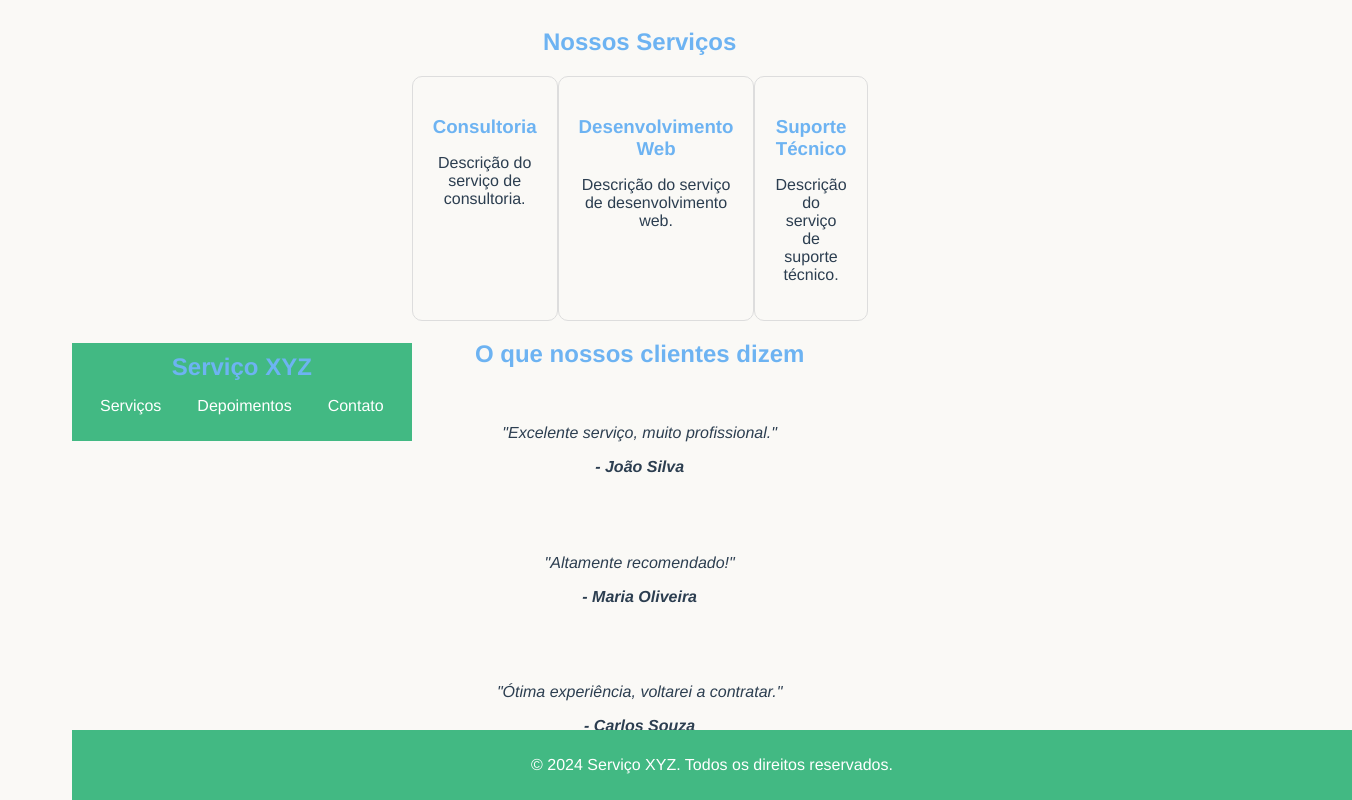
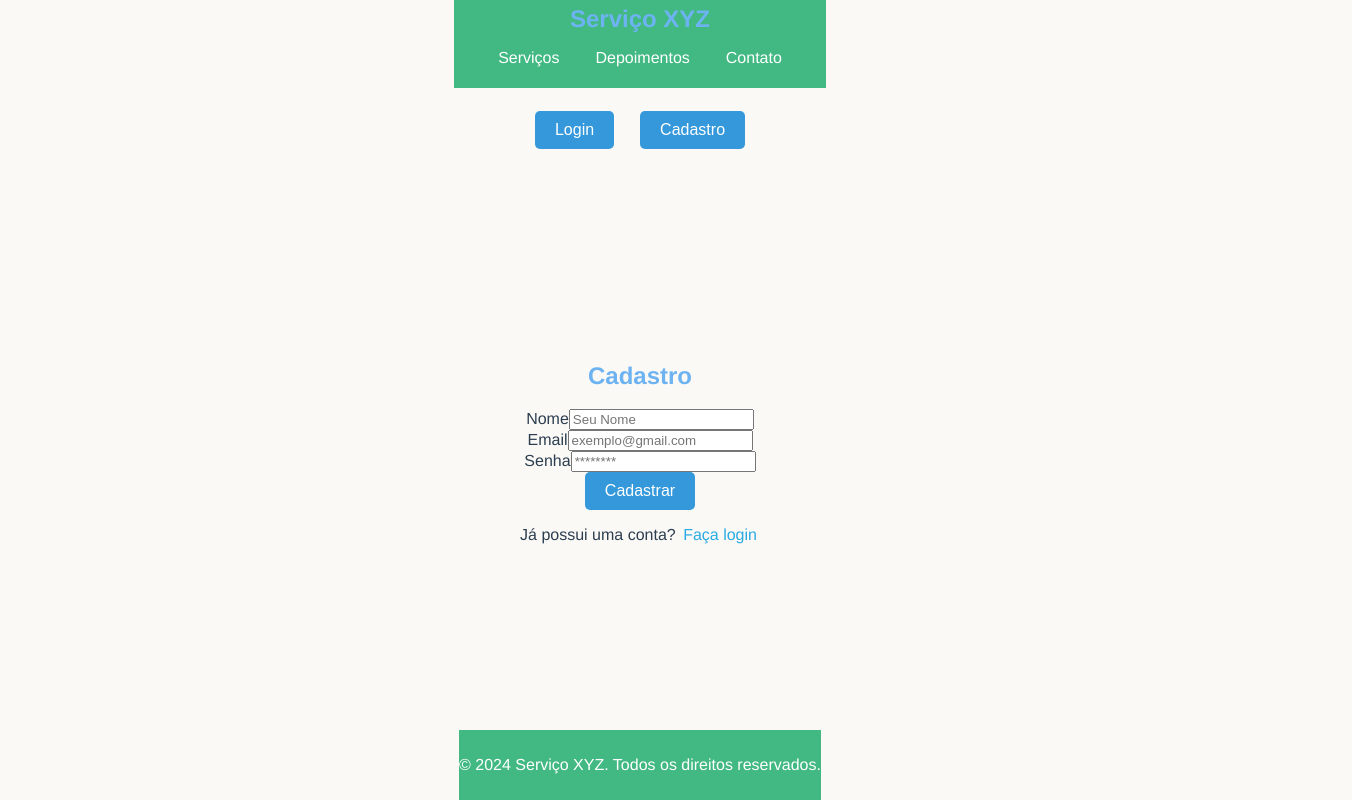
Before and after one commit to CesarSoldier/Projeto-Provy, a Vue app in the folder ProjetoProvy/: page /cadastro in a window 1280 px wide. Shown: the whole page, 1352 px wide, since content can reach past the window. Built offline with nearby package versions, Linux system fonts and the light colour scheme.

Commit message:
01/09 telas de login e cadastro
Apenas os paginas visuais sem as funcionalidades, e também inserção da mecânica de rotas (vue-router)

```diff
--- a/ProjetoProvy/package.json
+++ b/ProjetoProvy/package.json
@@ -9,7 +9,8 @@
     "build": "vite build"
   },
   "dependencies": {
-    "vue": "^3.4.29"
+    "vue": "^3.4.29",
+    "vue-router": "^4.4.3"
   },
   "devDependencies": {
     "@vitejs/plugin-vue": "^5.0.5",
--- a/ProjetoProvy/src/App.vue
+++ b/ProjetoProvy/src/App.vue
@@ -1,15 +1,32 @@
 <template>
   <div id="app">
     <header-component />
-    <main>
-      <service-list />
-      <testimonials />
+
+    <div class="navigation-buttons">
+      <router-link to="/login">
+        <button class="btn">Login</button>
+      </router-link>
+      <router-link to="/cadastro">
+        <button class="btn">Cadastro</button>
+      </router-link>
+    </div>
+
+    <main class="main-content">
+      <div v-if="$route.path === '/'">
+        <service-list />
+        <testimonials />
+      </div>
+
+      <router-view v-else />
     </main>
+
     <footer-component />
   </div>
 </template>
 
 <script>
+document.title = 'Provy';
+
 import HeaderComponent from './components/HeaderComponent.vue';
 import ServiceList from './components/ServiceList.vue';
 import Testimonials from './components/Testimonials.vue';
@@ -28,9 +45,53 @@ export default {
 
 <style>
 #app {
+  display: flex;
+  flex-direction: column; /* Flexbox para organizar os elementos verticalmente */
+  align-items: center; /* Centraliza os elementos horizontalmente */
+  justify-content: space-between; /* Espaçamento entre os elementos */
+  min-height: 100vh; /* Faz com que o conteúdo ocupe a tela inteira */
   font-family: Avenir, Helvetica, Arial, sans-serif;
   text-align: center;
   color: #2c3e50;
-  margin-top: 0;
+  margin: 0; /* Remove a margem padrão */
+}
+
+.header-component,
+.footer-component {
+  width: 100%; /* Garante que o cabeçalho e o rodapé ocupem toda a largura */
+}
+
+.main-content {
+  flex: 1; /* Faz com que o conteúdo principal ocupe o espaço restante */
+  display: flex;
+  flex-direction: column;
+  align-items: center;
+  justify-content: center; /* Centraliza o conteúdo principal verticalmente */
+  padding: 20px; /* Espaçamento interno */
+  width: 100%; /* Ocupa toda a largura disponível */
+  max-width: 1200px; /* Limita a largura máxima */
+  box-sizing: border-box; /* Inclui padding e border no tamanho total do elemento */
+}
+
+.navigation-buttons {
+  display: flex;
+  justify-content: center;
+  margin: 20px 0;
+  gap: 20px;
+}
+
+.btn {
+  padding: 10px 20px;
+  background-color: #3498db;
+  color: white;
+  border: none;
+  border-radius: 5px;
+  cursor: pointer;
+  font-size: 16px;
+  transition: background-color 0.3s ease;
+}
+
+.btn:hover {
+  background-color: #2980b9;
 }
 </style>
--- a/ProjetoProvy/src/assets/base.css
+++ b/ProjetoProvy/src/assets/base.css
@@ -1,28 +1,20 @@
+/* base.css */
+
 :root {
   --color-primary: #6DB3F2;
-  /* Azul Claro */
   --color-secondary: #080A23;
-  /* Azul Escuro */
   --color-background: #FAF9F6;
-  /* Cinza Claro */
   --color-text: #FFFFFF;
-  /* Branco */
-
   --color-border: var(--color-secondary);
   --color-heading: var(--color-primary);
   --color-link: #29ABE2;
-  /* Azul do link na tela */
   --color-link-hover: #1D7CAB;
 }
 
-@media (prefers-color-scheme: dark) {
+
+/* Adicione regras para tamanhos de tela menores */
+@media (max-width: 768px) {
   :root {
-    --color-background: #FAF9F6;
-    /* Azul Escuro */
-    --color-text: #FFFFFF;
-    /* Branco */
-    --color-heading: var(--color-primary);
-    --color-link: #29ABE2;
-    --color-link-hover: #1D7CAB;
+    /* Ajuste cores ou outros estilos se necessário */
   }
 }
--- a/ProjetoProvy/src/assets/main.css
+++ b/ProjetoProvy/src/assets/main.css
@@ -1,16 +1,21 @@
+/* main.css */
+
 @import './base.css';
 
 body {
   background-color: var(--color-background);
   color: var(--color-text);
   font-family: 'Inter', sans-serif;
+  margin: 0;
+  padding: 0;
 }
 
 #app {
-  max-width: 1280px;
+  max-width: 100%; /* Certifique-se de que o container não exceda a largura da tela */
   margin: 0 auto;
   padding: 2rem;
   display: flex;
+  flex-direction: column; /* Alterar para coluna em telas menores */
   align-items: center;
   justify-content: center;
 }
@@ -29,12 +34,31 @@ a,
   }
 }
 
-#app {
-  display: grid;
-  grid-template-columns: 1fr 1fr;
-  padding: 0 2rem;
+@media (min-width: 769px) {
+  #app {
+    display: grid;
+    grid-template-columns: 1fr 1fr;
+    padding: 0 2rem;
+  }
 }
 
 h1, h2, h3 {
   color: var(--color-heading);
 }
+
+/* Responsividade adicional */
+@media (max-width: 768px) {
+  #app {
+    display: block; /* Altere o layout para bloco em telas menores */
+    padding: 1rem; /* Reduza o padding em telas menores */
+  }
+
+  .navigation-buttons {
+    flex-direction: column; /* Empilhe os botões de navegação verticalmente */
+    gap: 10px; /* Ajuste o espaçamento entre os botões */
+  }
+
+  .btn {
+    width: 100%; /* Botões ocupam toda a largura disponível */
+  }
+}
--- /dev/null
+++ b/ProjetoProvy/src/components/Cadastro.vue
@@ -0,0 +1,42 @@
+<template>
+    <div class="cadastro-container">
+      <h2>Cadastro</h2>
+      <form @submit.prevent="handleCadastro">
+        <div class="input-group">
+          <label for="nome">Nome</label>
+          <input type="text" v-model="name" placeholder="Seu Nome" required />
+        </div>
+        <div class="input-group">
+          <label for="email">Email</label>
+          <input type="email" v-model="email" placeholder="exemplo@gmail.com" required />
+        </div>
+        <div class="input-group">
+          <label for="senha">Senha</label>
+          <input type="password" v-model="password" placeholder="********" required />
+        </div>
+        <button type="submit" class="btn">Cadastrar</button>
+      </form>
+      <p>Já possui uma conta? <router-link to="/login">Faça login</router-link></p>
+    </div>
+  </template>
+
+  <script>
+  export default {
+    data() {
+      return {
+        name: '',
+        email: '',
+        password: '',
+      };
+    },
+    methods: {
+      handleCadastro() {
+        console.log('Cadastro com:', this.name, this.email, this.password);
+      },
+    },
+  };
+  </script>
+
+  <style scoped>
+  /* Estilos específicos para a página de cadastro */
+  </style>
--- a/ProjetoProvy/src/components/FooterComponent.vue
+++ b/ProjetoProvy/src/components/FooterComponent.vue
@@ -13,11 +13,11 @@
   <style scoped>
   footer {
     background-color: #42b983;
-    color: white;
-    padding: 10px 0;
-    text-align: center;
-    position: absolute;
-    width: 100%;
-    bottom: 0;
+  color: white;
+  text-align: center;
+  padding: 10px 0; /* Adiciona espaçamento interno */
+  width: 100%; /* Garante que o rodapé ocupe toda a largura */
+  position: relative; /* Alinha o rodapé com o fluxo normal do layout */
+  bottom: 0; /* Garante que o rodapé esteja no fundo */
   }
   </style>
--- a/ProjetoProvy/src/components/HeaderComponent.vue
+++ b/ProjetoProvy/src/components/HeaderComponent.vue
@@ -20,8 +20,9 @@
   <style scoped>
   header {
     background-color: #42b983;
-    padding: 10px;
+    padding: 5px;
     color: white;
+    width: 100%;
   }
 
   nav ul {
--- /dev/null
+++ b/ProjetoProvy/src/components/Login.vue
@@ -0,0 +1,37 @@
+<template>
+    <div class="login-container">
+      <h2>Login</h2>
+      <form @submit.prevent="handleLogin">
+        <div class="input-group">
+          <label for="email">Email</label>
+          <input type="email" v-model="email" placeholder="exemplo@gmail.com" required />
+        </div>
+        <div class="input-group">
+          <label for="senha">Senha</label>
+          <input type="password" v-model="password" placeholder="********" required />
+        </div>
+        <button type="submit" class="btn">Login</button>
+      </form>
+      <p>Não possui cadastro? <router-link to="/cadastro">Cadastre-se aqui</router-link></p>
+    </div>
+  </template>
+
+  <script>
+  export default {
+    data() {
+      return {
+        email: '',
+        password: '',
+      };
+    },
+    methods: {
+      handleLogin() {
+        console.log('Login com:', this.email, this.password);
+      },
+    },
+  };
+  </script>
+
+  <style scoped>
+  /* Estilos específicos para a página de login */
+  </style>
--- a/ProjetoProvy/src/main.js
+++ b/ProjetoProvy/src/main.js
@@ -1,6 +1,9 @@
-import './assets/main.css'
+import './assets/main.css';
 
-import { createApp } from 'vue'
-import App from './App.vue'
+import { createApp } from 'vue';
+import App from './App.vue';
+import router from './router';
 
-createApp(App).mount('#app')
+createApp(App)
+  .use(router)
+  .mount('#app');
--- /dev/null
+++ b/ProjetoProvy/src/router/index.js
@@ -0,0 +1,16 @@
+import { createRouter, createWebHistory } from 'vue-router';
+import Login from '../components/Login.vue';
+import Cadastro from '../components/Cadastro.vue';
+
+const routes = [
+  { path: '/', name: 'Home', component: null }, // Esta rota pode permanecer sem um componente específico
+  { path: '/login', name: 'Login', component: Login },
+  { path: '/cadastro', name: 'Cadastro', component: Cadastro },
+];
+
+const router = createRouter({
+  history: createWebHistory(),
+  routes,
+});
+
+export default router;
```
Also changed, not shown: 6 other files (tests, documents, lock files or other folders).
